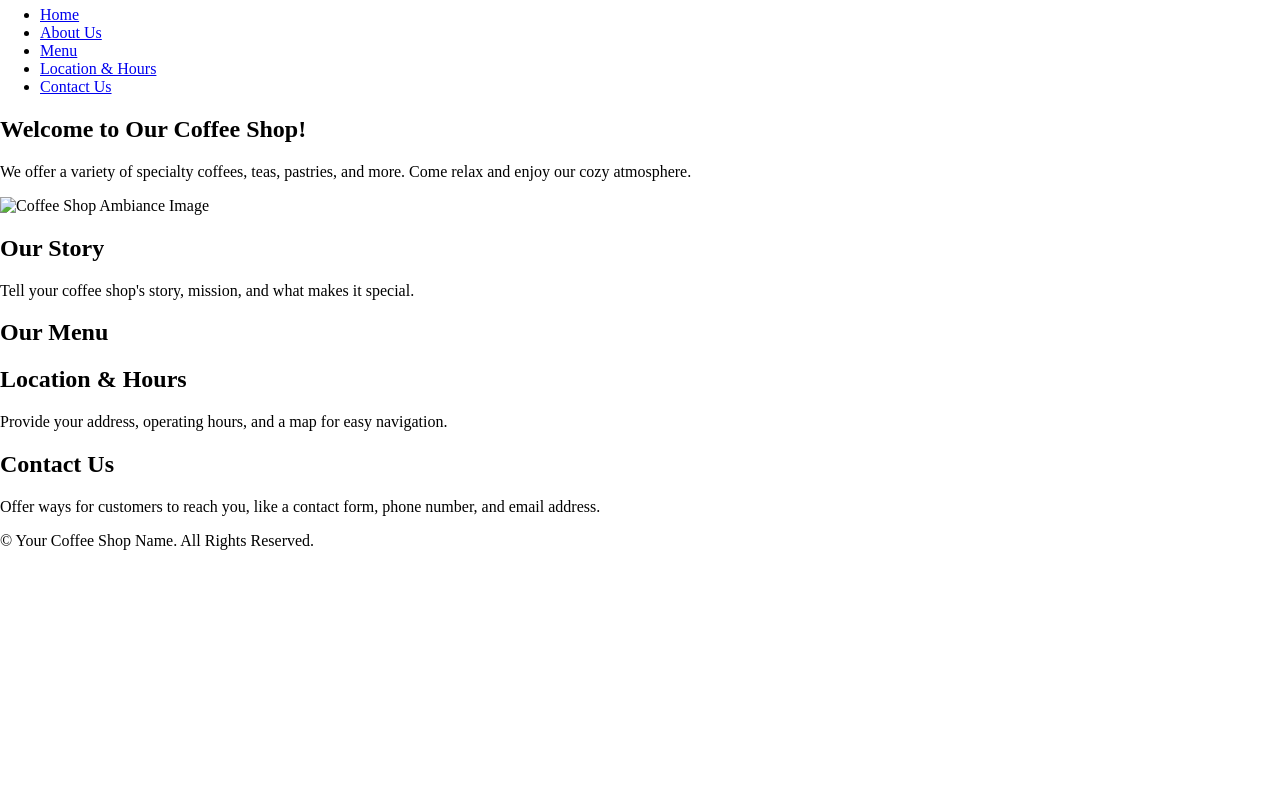
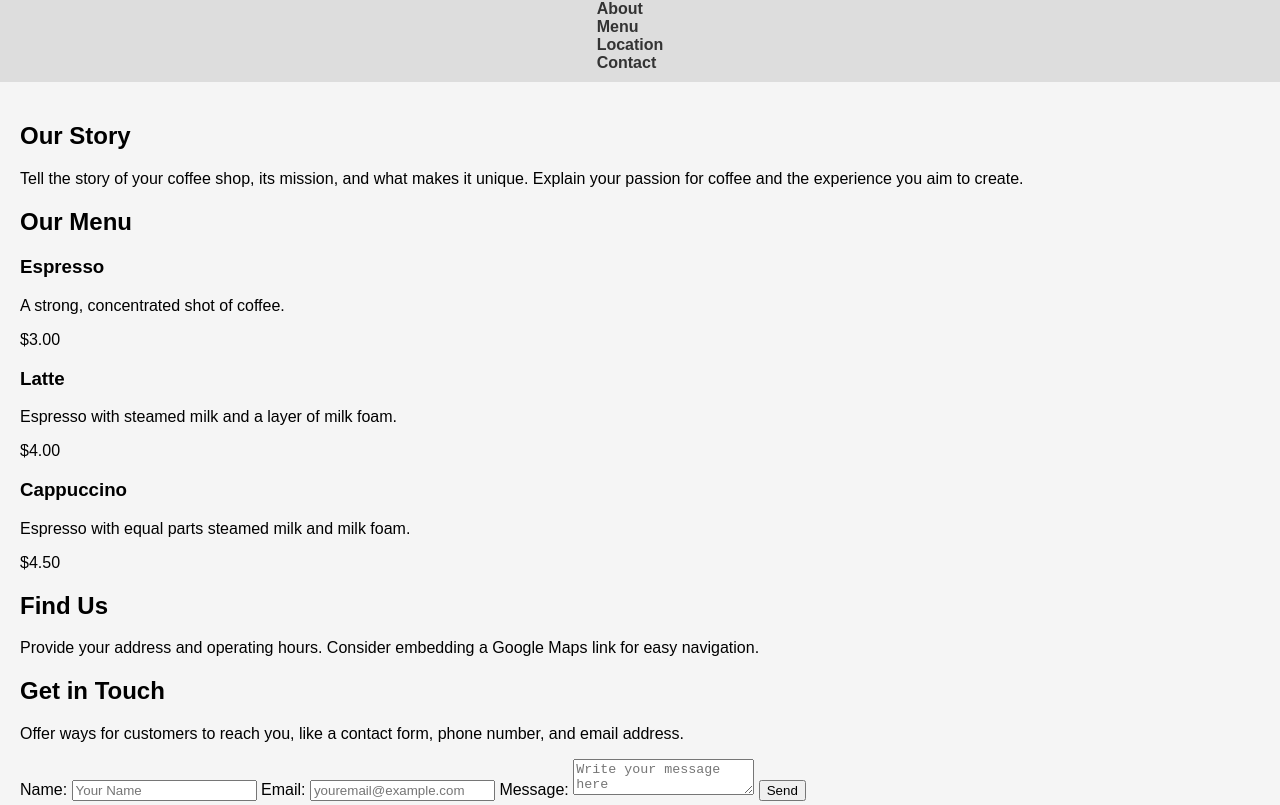
Before and after one commit to waibaBikash/Story, a plain HTML site: page index.html in a window 1280 px wide. Shown: the part 108-913 px from the top of the page. Before the commit the page ends 800 px from the top, so only its background shows below. Drawn offline with Linux system fonts and the light colour scheme.

Commit message:
initial update

```diff
--- a/index.html
+++ b/index.html
@@ -1,65 +1,78 @@
-<!DOCTYPE html>
-<html lang="en">
-<head>
-  <meta charset="UTF-8">
-  <meta name="viewport" content="width=device-width, initial-scale=1.0">
-  <title>practice</title>
-  <link rel="stylesheet" href="style.css">
-</head>
-<body>
 <!DOCTYPE html>
 <html lang="en">
 <head>
   <meta charset="UTF-8">
   <meta name="viewport" content="width=device-width, initial-scale=1.0">
   <title>Your Coffee Shop Name</title>
-    <link rel="stylesheet" href="style.css"> </head>
+  <link rel="stylesheet" href="style.css">
+</head>
 <body>
+
   <header>
-      <h1>Your Coffee Shop Name</h1>
-      <img src="coffee_shop_logo.png" alt="Coffee Shop Logo">  </header>
+    <a href="#">
+      <h1>Sydney Top Coffee Shop</h1>
+    </a>
+  </header>
 
   <nav>
     <ul>
-        <li><a href="#home">Home</a></li>
-        <li><a href="#about">About Us</a></li>
+      <li><a href="#about">About</a></li>
       <li><a href="#menu">Menu</a></li>
-        <li><a href="#location">Location & Hours</a></li>
-        <li><a href="#contact">Contact Us</a></li>
+      <li><a href="#location">Location</a></li>
+      <li><a href="#contact">Contact</a></li>
     </ul>
   </nav>
 
   <main>
-      <section id="home">
-        <h2>Welcome to Our Coffee Shop!</h2>
-        <p>We offer a variety of specialty coffees, teas, pastries, and more. Come relax and enjoy our cozy atmosphere.</p>
-        <img src="coffee_shop_image.jpg" alt="Coffee Shop Ambiance Image">  </section>
-
     <section id="about">
       <h2>Our Story</h2>
-        <p>Tell your coffee shop's story, mission, and what makes it special.</p>
+      <p>Tell the story of your coffee shop, its mission, and what makes it unique. Explain your passion for coffee and the experience you aim to create.</p>
     </section>
 
     <section id="menu">
       <h2>Our Menu</h2>
+      <div class="menu-grid">
+        <div class="menu-item">
+          <h3>Espresso</h3>
+          <p>A strong, concentrated shot of coffee.</p>
+          <span>$3.00</span>
+        </div>
+        <div class="menu-item">
+          <h3>Latte</h3>
+          <p>Espresso with steamed milk and a layer of milk foam.</p>
+          <span>$4.00</span>
+        </div>
+        <div class="menu-item">
+          <h3>Cappuccino</h3>
+          <p>Espresso with equal parts steamed milk and milk foam.</p>
+          <span>$4.50</span>
+        </div>
+        </div>
     </section>
 
     <section id="location">
-        <h2>Location & Hours</h2>
-        <p>Provide your address, operating hours, and a map for easy navigation.</p>
+      <h2>Find Us</h2>
+      <p>Provide your address and operating hours. Consider embedding a Google Maps link for easy navigation.</p>
     </section>
 
     <section id="contact">
-        <h2>Contact Us</h2>
+      <h2>Get in Touch</h2>
       <p>Offer ways for customers to reach you, like a contact form, phone number, and email address.</p>
+      <form action="#">
+        <label for="name">Name:</label>
+        <input type="text" id="name" name="name" placeholder="Your Name">
+        <label for="email">Email:</label>
+        <input type="email" id="email" name="email" placeholder="youremail@example.com">
+        <label for="message">Message:</label>
+        <textarea id="message" name="message" placeholder="Write your message here"></textarea>
+        <button type="submit">Send</button>
+      </form>
     </section>
   </main>
 
   <footer>
     <p>&copy; Your Coffee Shop Name. All Rights Reserved.</p>
   </footer>
-  </body>
-  </html>
 
 </body>
 </html>
--- a/style.css
+++ b/style.css
@@ -1,7 +1,54 @@
-body{
+body {
+  font-family: sans-serif;
+  margin: 0;
+  padding: 0;
+  background-color: #f5f5f5;
+}
+
+header {
+  background-color: #fff;
+  padding: 20px;
+  display: flex;
+  justify-content: center;
+  align-items: center;
+}
+
+header a {
+  text-decoration: none;
+  color: #333;
+}
+
+header h1 {
+  font-size: 2em;
+  margin-bottom: 0;
+}
+
+nav {
+  background-color: #ddd;
+  padding: 10px;
+  display: flex;
+  justify-content: center;
+}
+
+nav ul {
+  list-style: none;
   margin: 0;
   padding: 0;
 }
-.my-heading {
-  display: flex;
+
+nav li {
+  margin-right: 20px;
 }
+
+nav a {
+  text-decoration: none;
+  color: #333;
+  font-weight: bold;
+}
+
+main {
+  padding: 20px;
+}
+
+section {
+  margin-bottom:
```
Lines whose indentation alone changed are shown as unchanged.
